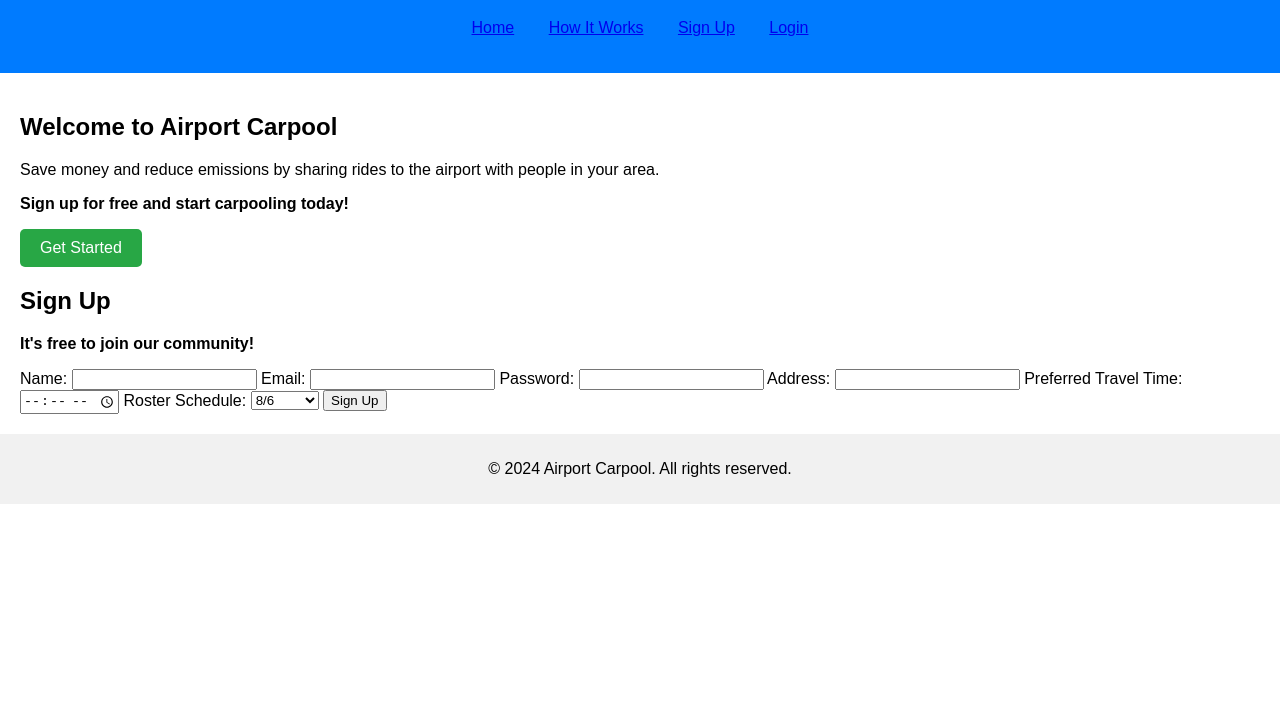
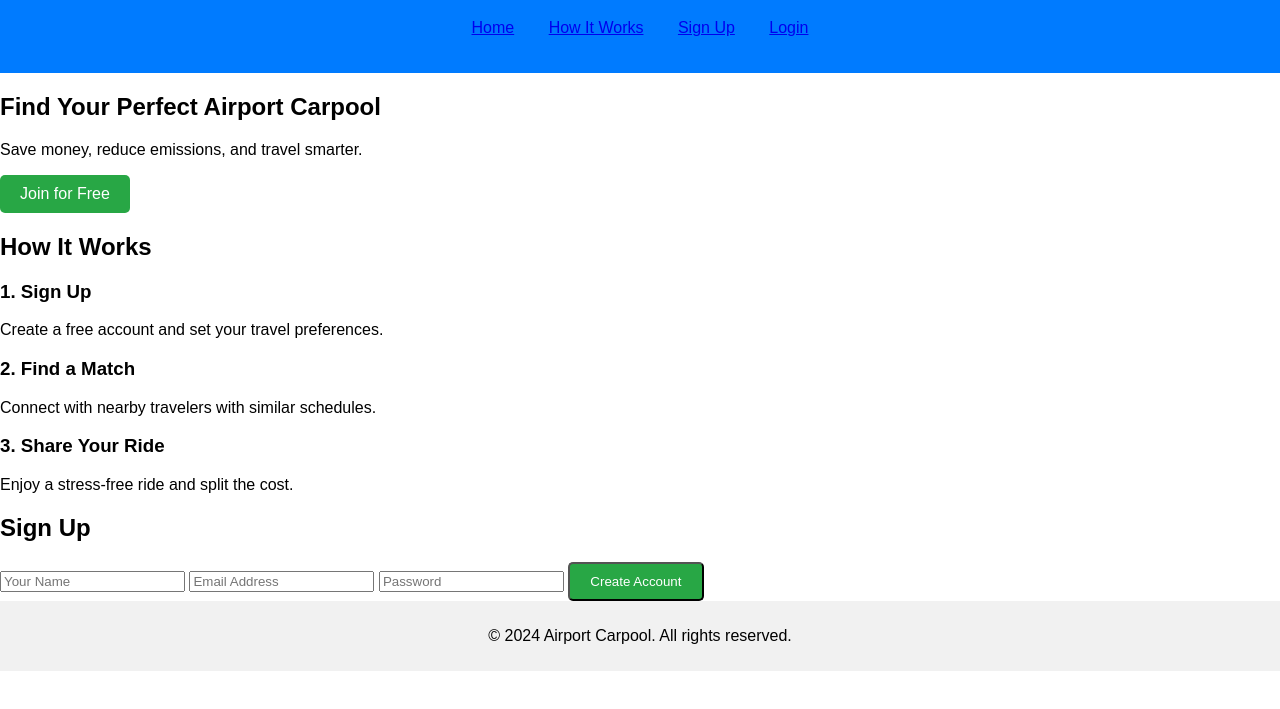
Before and after one commit to ndorfn/airport-carpool-frontend, a website: page frontend/index.html in a window 1280 px wide. Shown: the part 81-790 px from the top of the page. Drawn offline with Linux system fonts and the light colour scheme.

Commit message:
Update index.html

```diff
--- a/frontend/index.html
+++ b/frontend/index.html
@@ -8,6 +8,7 @@
 </head>
 <body>
     <header>
+        <div class="container">
             <h1>Airport Carpool</h1>
             <nav>
                 <ul>
@@ -17,50 +18,53 @@
                     <li><a href="#login">Login</a></li>
                 </ul>
             </nav>
+        </div>
     </header>
 
-    <main>
-        <section id="home">
-            <h2>Welcome to Airport Carpool</h2>
-            <p>Save money and reduce emissions by sharing rides to the airport with people in your area.</p>
-            <p><strong>Sign up for free and start carpooling today!</strong></p>
-            <a href="#signup" class="cta-button">Get Started</a>
+    <section id="home" class="hero">
+        <div class="container">
+            <h2>Find Your Perfect Airport Carpool</h2>
+            <p>Save money, reduce emissions, and travel smarter.</p>
+            <a href="#signup" class="cta-button">Join for Free</a>
+        </div>
     </section>
 
-        <section id="signup">
+    <section id="how-it-works" class="info-section">
+        <div class="container">
+            <h2>How It Works</h2>
+            <div class="steps">
+                <div class="step">
+                    <h3>1. Sign Up</h3>
+                    <p>Create a free account and set your travel preferences.</p>
+                </div>
+                <div class="step">
+                    <h3>2. Find a Match</h3>
+                    <p>Connect with nearby travelers with similar schedules.</p>
+                </div>
+                <div class="step">
+                    <h3>3. Share Your Ride</h3>
+                    <p>Enjoy a stress-free ride and split the cost.</p>
+                </div>
+            </div>
+        </div>
+    </section>
+
+    <section id="signup" class="form-section">
+        <div class="container">
             <h2>Sign Up</h2>
-            <p><strong>It's free to join our community!</strong></p>
             <form action="/signup" method="post">
-                <label for="name">Name:</label>
-                <input type="text" id="name" name="name" required>
-
-                <label for="email">Email:</label>
-                <input type="email" id="email" name="email" required>
-
-                <label for="password">Password:</label>
-                <input type="password" id="password" name="password" required>
-
-                <label for="address">Address:</label>
-                <input type="text" id="address" name="address" required>
-
-                <label for="travel-time">Preferred Travel Time:</label>
-                <input type="time" id="travel-time" name="travel_time" required>
-
-                <label for="roster">Roster Schedule:</label>
-                <select id="roster" name="roster" required>
-                    <option value="8/6">8/6</option>
-                    <option value="2/1">2/1</option>
-                    <option value="4/3">4/3</option>
-                    <option value="Custom">Custom</option>
-                </select>
-
-                <button type="submit">Sign Up</button>
+                <input type="text" name="name" placeholder="Your Name" required>
+                <input type="email" name="email" placeholder="Email Address" required>
+                <input type="password" name="password" placeholder="Password" required>
+                <button type="submit" class="cta-button">Create Account</button>
             </form>
+        </div>
     </section>
-    </main>
 
     <footer>
+        <div class="container">
             <p>&copy; 2024 Airport Carpool. All rights reserved.</p>
+        </div>
     </footer>
 </body>
 </html>
```
Lines whose indentation alone changed are shown as unchanged.
